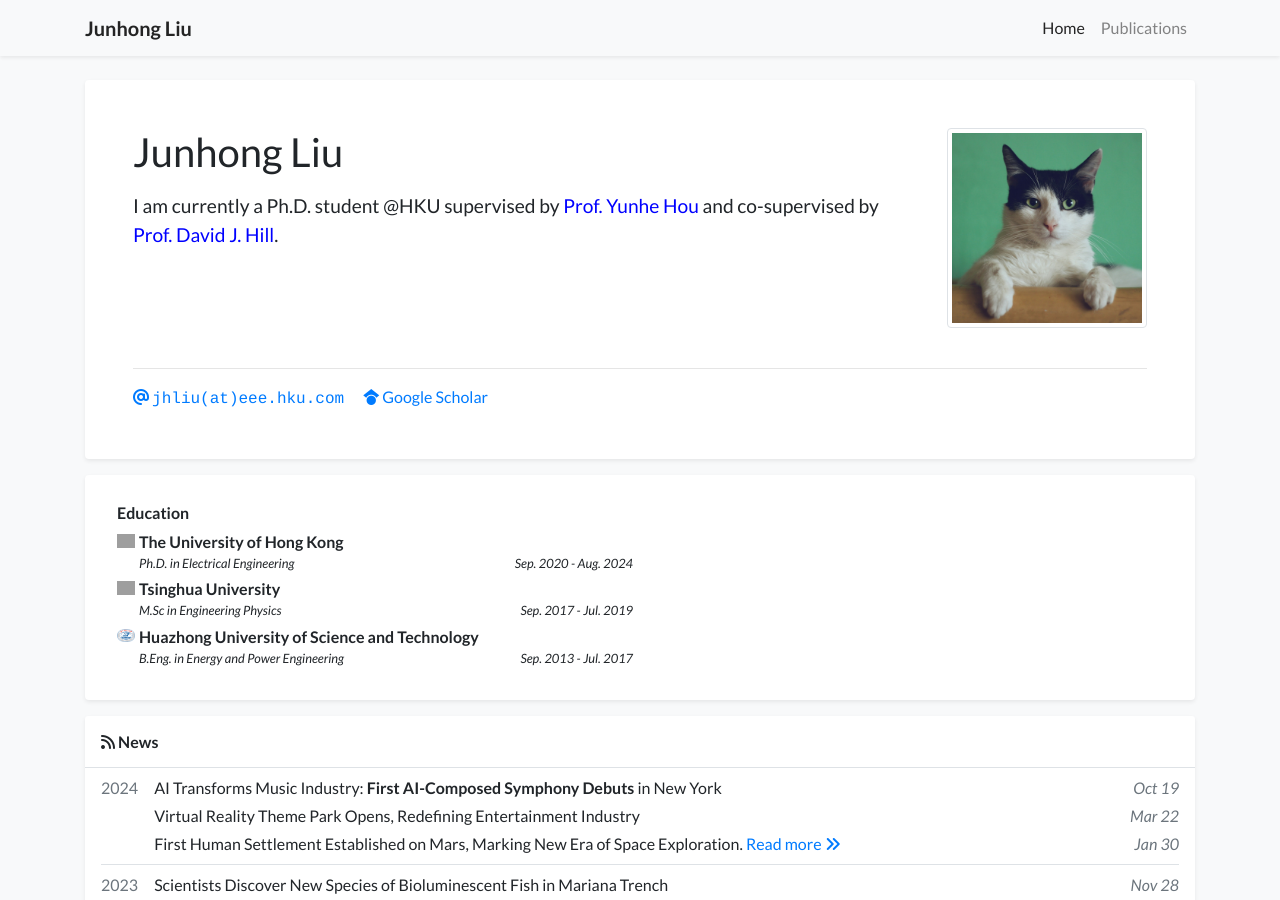
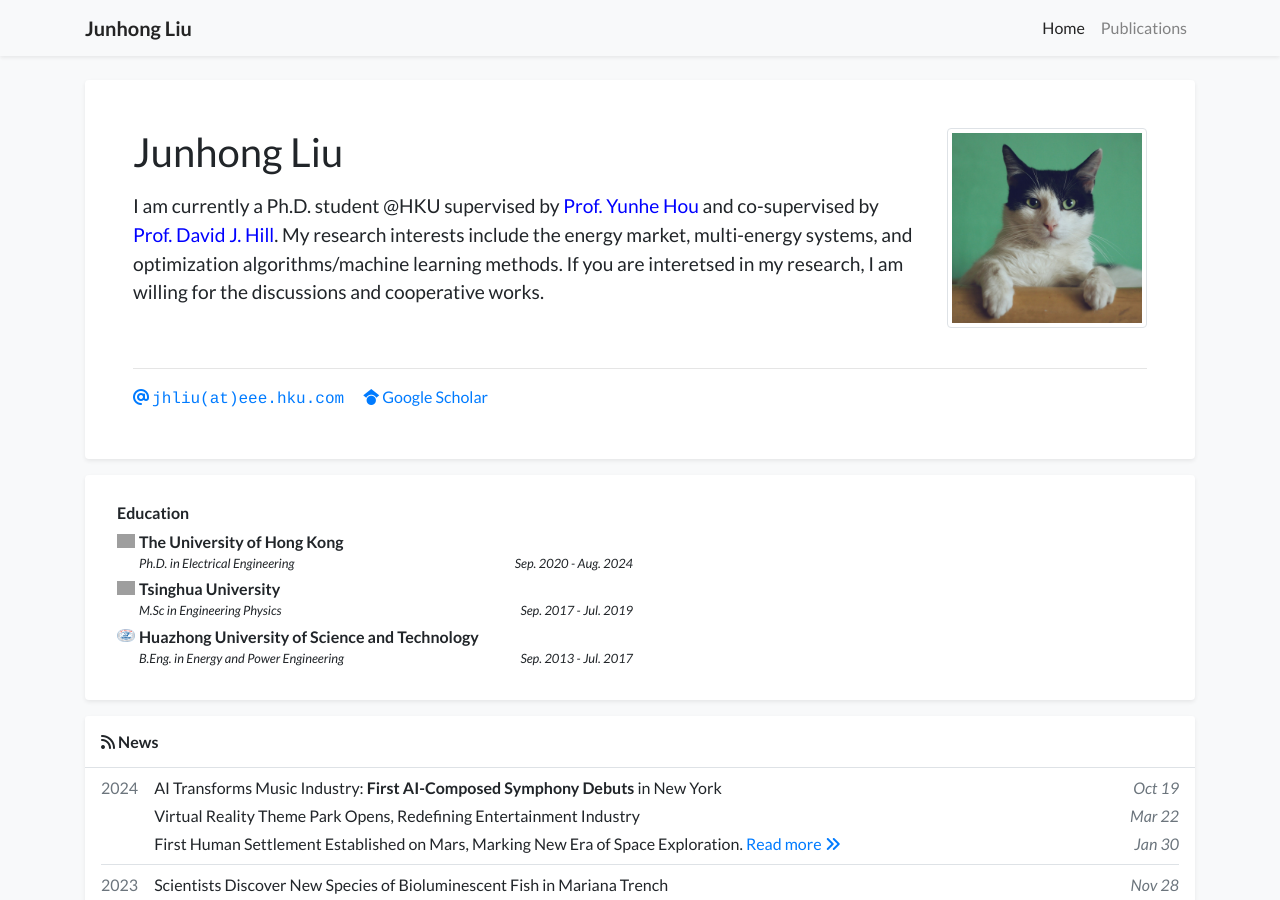
Before and after one commit to johnny-eee/academic-homepage-main, a Jekyll site: the page built from index.html, in a window 1280 px wide and 900 px high. Built offline with Jekyll 4.4.1, drawn with Linux system fonts in a browser that asks for light colours; a style sheet for code colours, icons or effects is not loaded; grey boxes are pictures that could not be loaded.

Commit message:
Update profile.yml

```diff
--- a/_data/profile.yml
+++ b/_data/profile.yml
@@ -21,7 +21,8 @@ email: "jhliu@eee.hku.com"
 
 short_bio: >-
   <p>
-   <big>I am currently a Ph.D. student @HKU supervised by <a href="https://www.eee.hku.hk/people/yhhou/" style="color: blue;">Prof. Yunhe Hou</a> and co-supervised by <a href="https://www.eee.hku.hk/people/dhill/" style="color: blue;">Prof. David J. Hill</a>.</big>
+   <big>I am currently a Ph.D. student @HKU supervised by <a href="https://www.eee.hku.hk/people/yhhou/" style="color: blue;">Prof. Yunhe Hou</a> and co-supervised by <a href="https://www.eee.hku.hk/people/dhill/" style="color: blue;">Prof. David J. Hill</a>.
+   My research interests include the energy market, multi-energy systems, and optimization algorithms/machine learning methods. If you are interetsed in my research, I am willing for the discussions and cooperative works.</big>
   </p>
 
 portrait_url: /assets/images/photos/portrait.jpg
```
